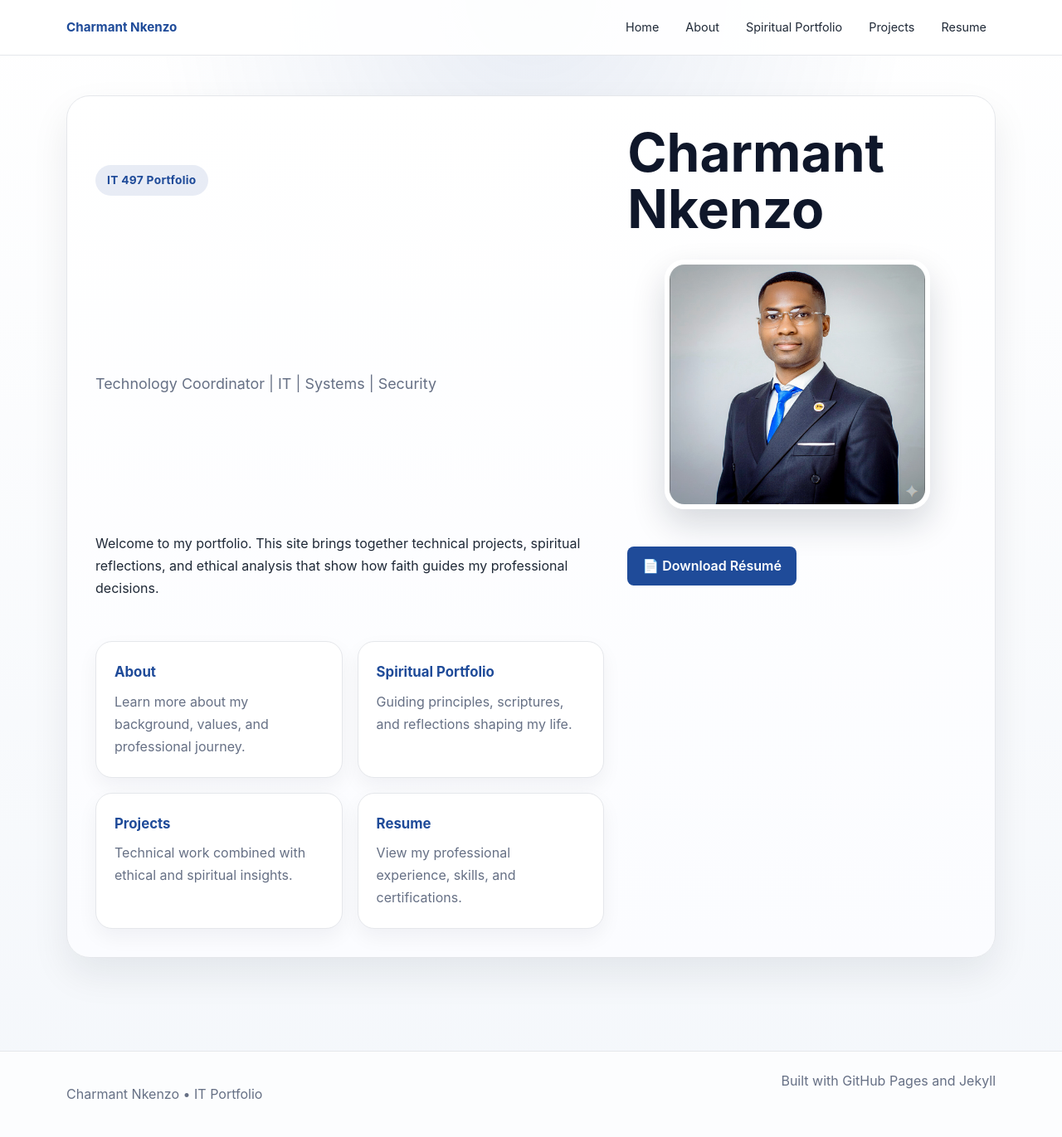
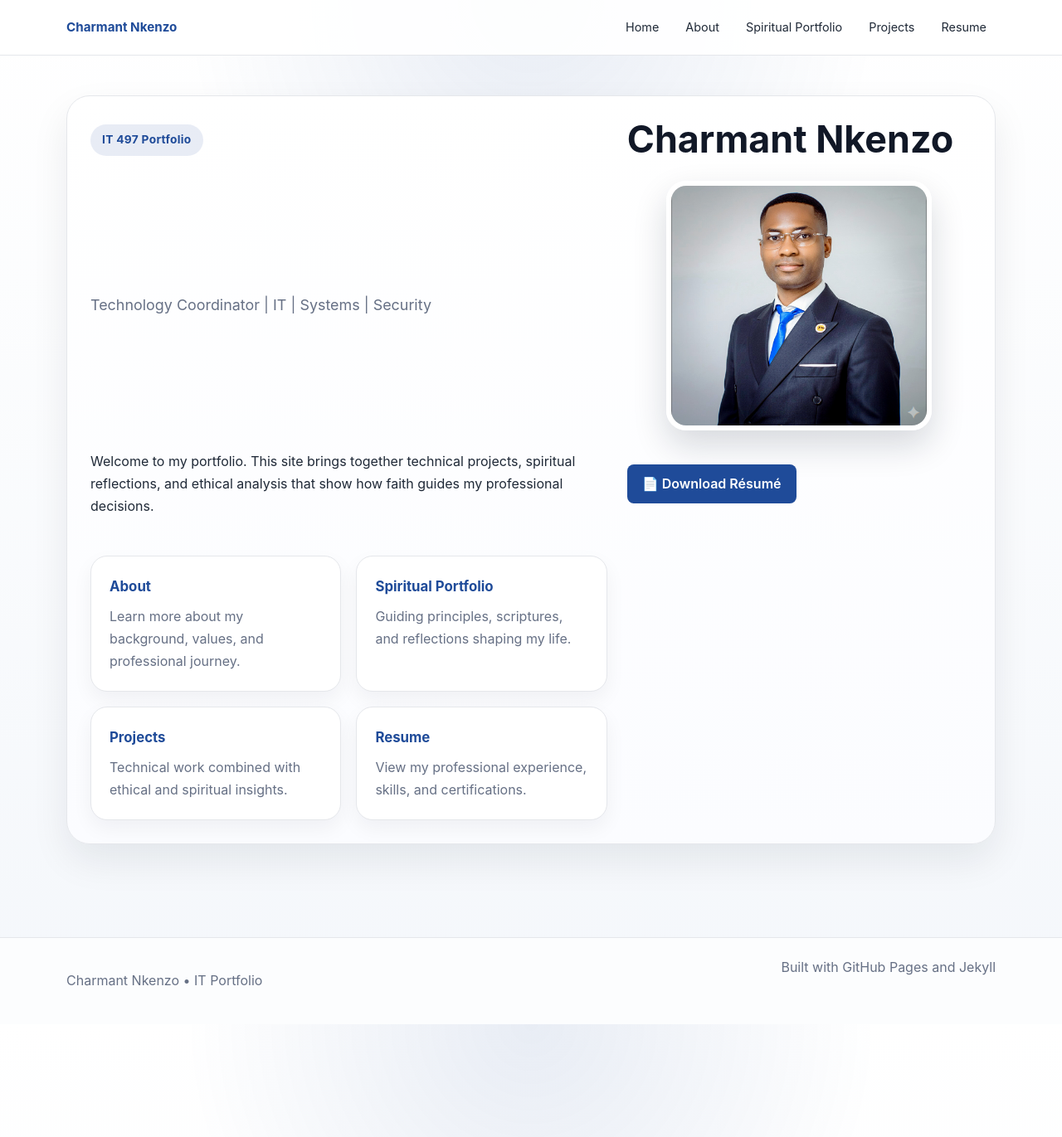
Before and after one commit to guychel20/charmantnkenzo.github.io, a Jekyll site: the page built from index.md, in a window 1280 px wide and 1371 px high. Shown: the whole window at 83% size. Built offline with Jekyll 4.4.1, drawn with Linux system fonts in a browser that asks for light colours; our own code applies the rules of GitHub Pages for plain Markdown files.

Commit message:
Fix hero layout and title responsiveness

```diff
--- a/assets/css/style.css
+++ b/assets/css/style.css
@@ -101,9 +101,9 @@ a:hover {
 .hero {
   display: grid;
   grid-template-columns: 1.2fr 0.8fr;
-  gap: 28px;
+  gap: 24px;
   align-items: center;
-  padding: 34px;
+  padding: 28px;
   background: linear-gradient(180deg, #ffffff, #fbfcff);
   border: 1px solid var(--border);
   border-radius: var(--radius-xl);
@@ -130,9 +130,9 @@ a:hover {
 
 h1 {
   margin: 0;
-  font-size: clamp(2.2rem, 5vw, 4rem);
-  line-height: 1.05;
-  color: #0f172a;
+  font-size: clamp(2rem, 3.5vw, 3rem); /* smaller and responsive */
+  line-height: 1.1;
+  color: #111827;
 }
 
 .lead {
```
